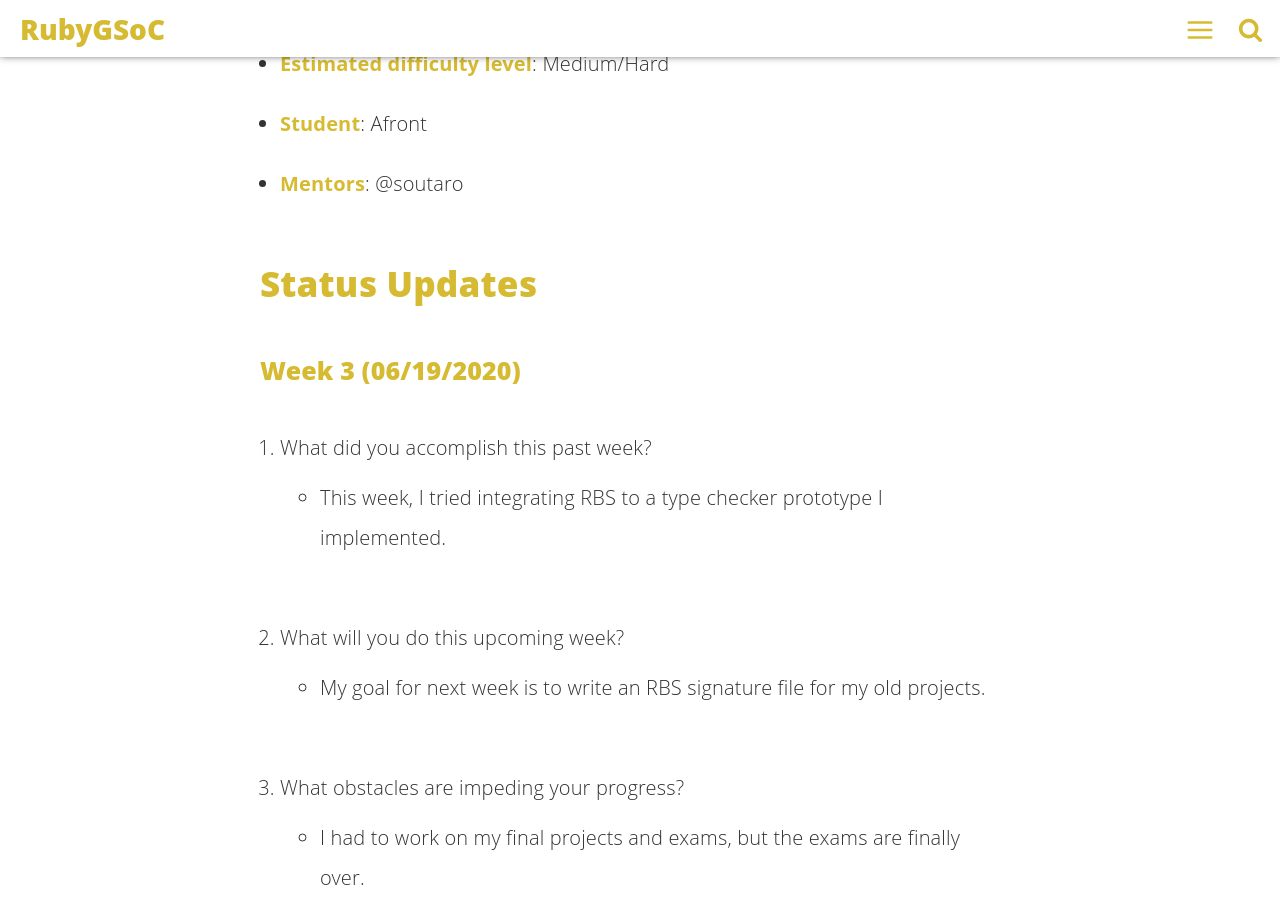
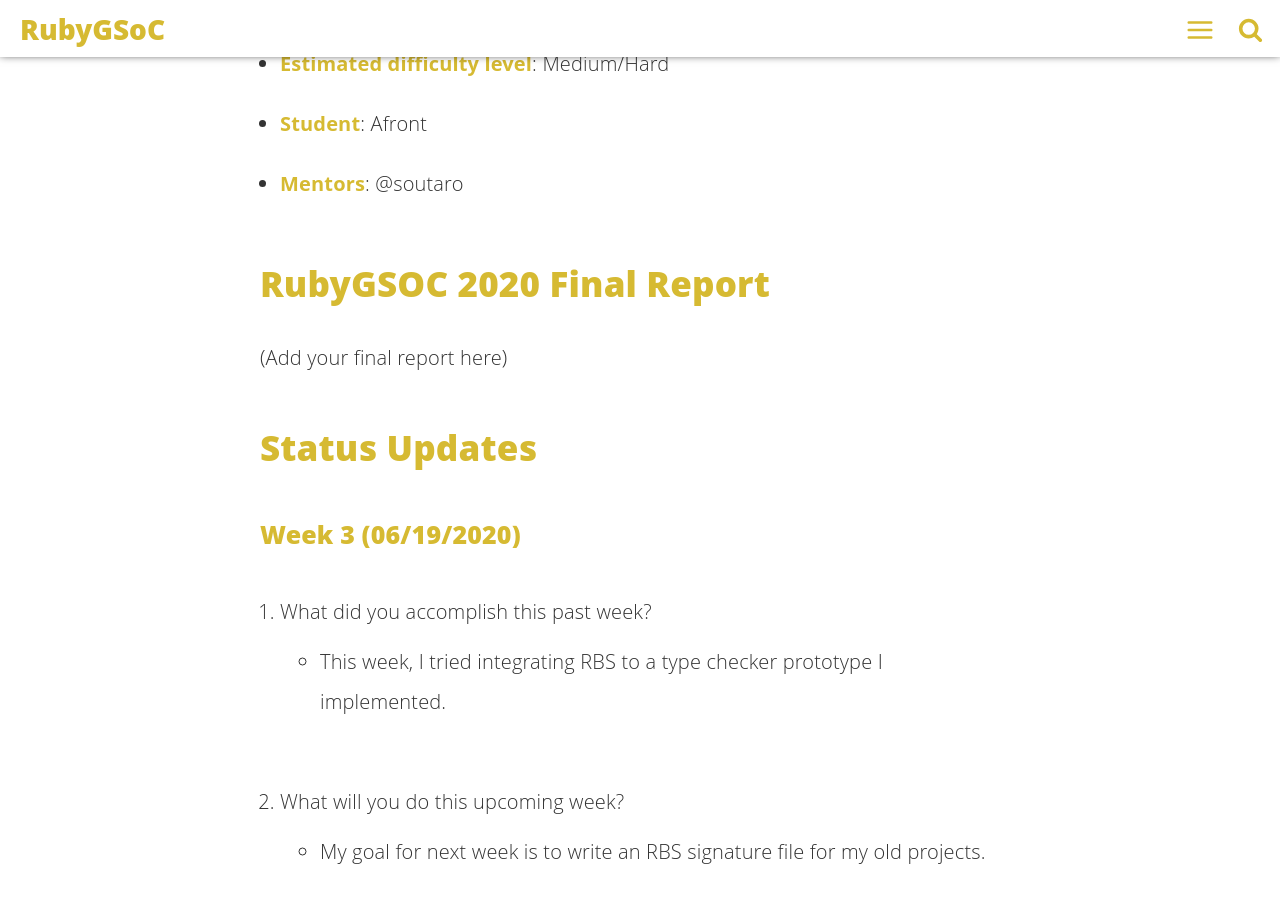
Before and after one commit to rubygsoc/rubygsoc.github.io, a Jekyll site: the page built from _posts/2020-06-12-allowing-type-checking-in-method-signatures.md, in a window 1280 px wide and 900 px high, scrolled down 2008 px. Built offline with Jekyll 4.4.1, drawn with Linux system fonts in a browser that asks for light colours.

Commit message:
Add final report section in RBS signature project

```diff
--- a/_posts/2020-06-12-allowing-type-checking-in-method-signatures.md
+++ b/_posts/2020-06-12-allowing-type-checking-in-method-signatures.md
@@ -32,6 +32,10 @@ This is really experimental idea. The goal is subject to change as we work for t
 * **Estimated difficulty level**: Medium/Hard
 * **Student**: Afront
 * **Mentors**: @soutaro
+
+## RubyGSOC 2020 Final Report
+
+(Add your final report here)
 
 ## Status Updates
 
```
